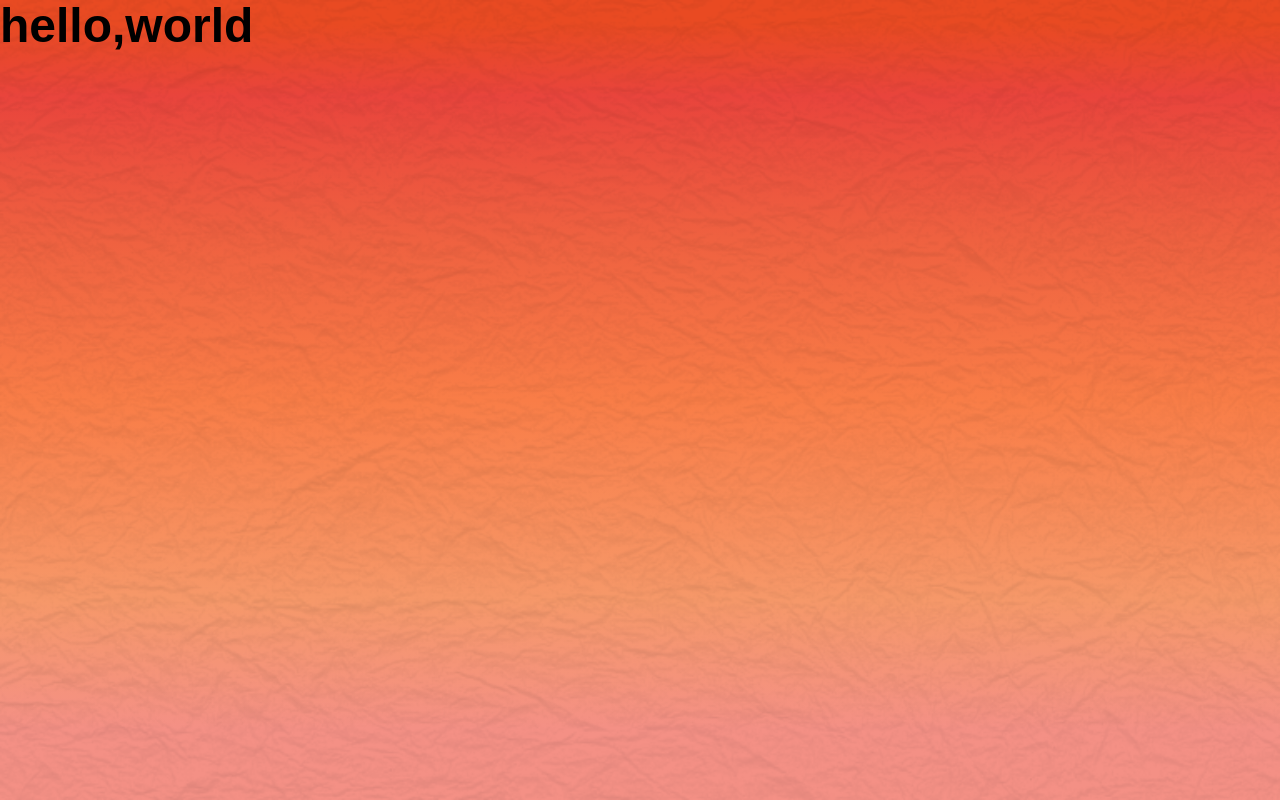
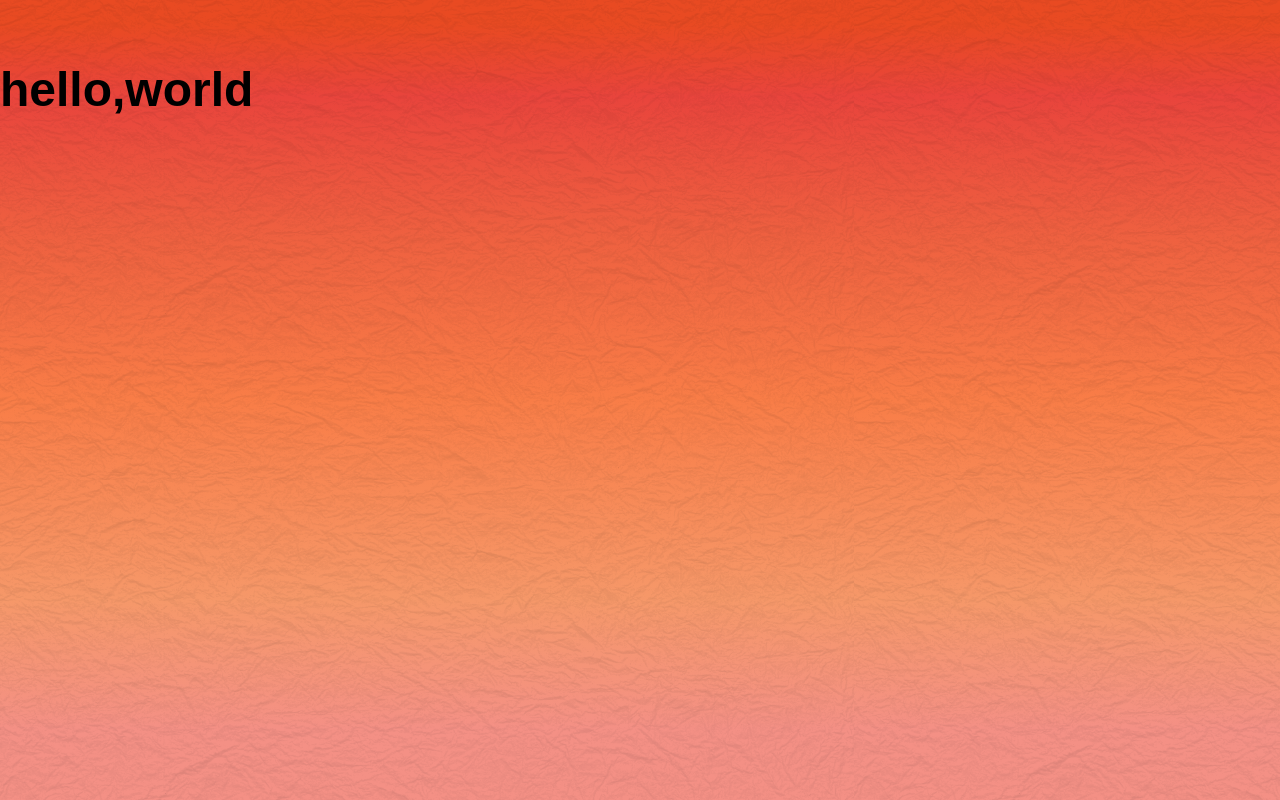
Before and after one commit to ynufes-tech/ynufes-tokiwa25, a Nuxt app: page / in a window 1280 px wide. Built offline with nearby package versions, Linux system fonts and the light colour scheme.

Commit message:
表示方法の競合を修正

```diff
--- a/layouts/default.vue
+++ b/layouts/default.vue
@@ -16,7 +16,7 @@ body {
   margin: 0;
   padding: 0;
 }
-.page-root {
+.layout-root {
   padding-top: 4rem;
 }
 </style>
@@ -65,7 +65,6 @@ p {
   position: relative;
   background-image:
     linear-gradient(to bottom,#E94A22 3%,#E9443C 12%,#EF6140 30%,#F97D47 50% ,#F69869 75% ,#F49085 91%);
-  background-size: cover;
   width: 100%;
   height: 100%;
   min-height: 100vh;
@@ -83,7 +82,6 @@ p {
   content: "";
   position: absolute;
   background-image: url('@/assets/images/background-texture.webp');
-  background-size: cover;
   width: 100%;
   height: 100%;
   background-repeat: repeat;
@@ -93,6 +91,6 @@ p {
   right: 0;
   z-index: -99;
   mix-blend-mode: multiply;
-  opacity: .15;
+  opacity: .17;
 }
 </style>
```
